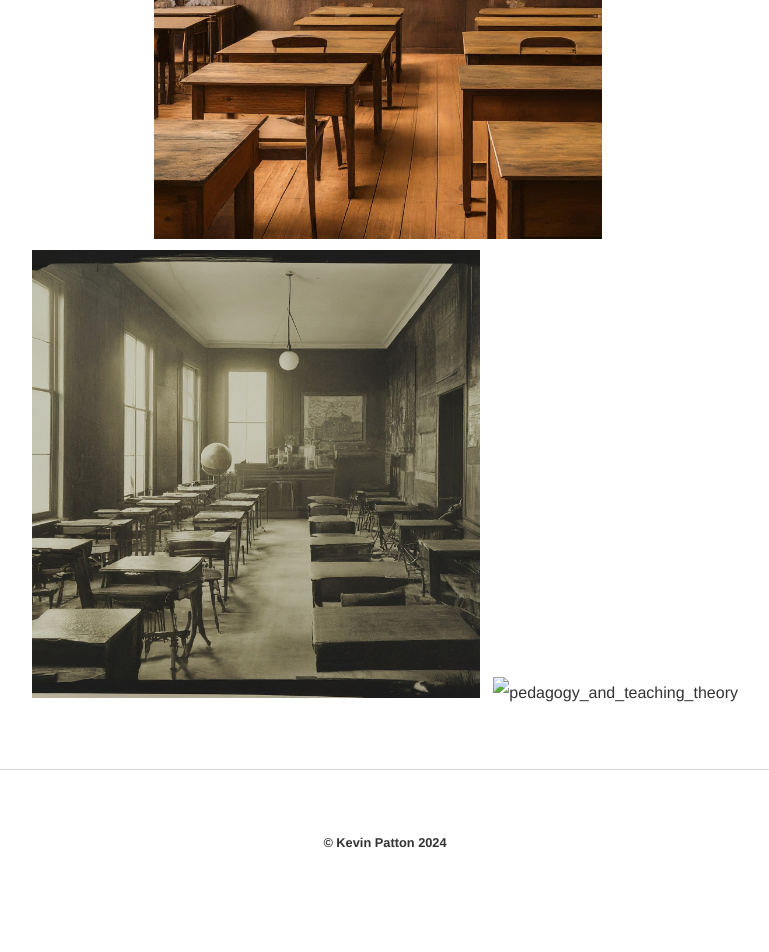
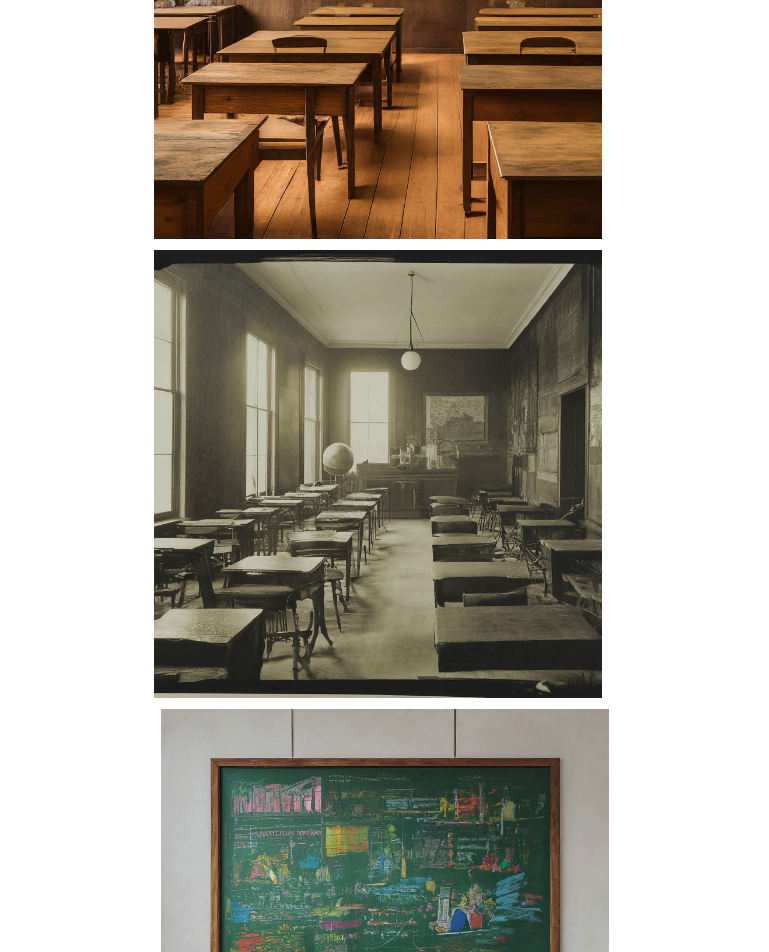
Before and after one commit to kevinjpatton/kevinjpatton.github.io, a Jekyll site: the page built from teaching/index.html, in a window 1280 px wide. Shown: the part 741-1693 px from the top of the page, without its empty margins (255-1024 px from the left). Built offline with Jekyll 4.4.1, drawn with Linux system fonts in a browser that asks for light colours; Markdown is read by kramdown in place of the engine named in the settings; before the commit the page ends 1657 px from its top, so only the background shows below that.

Commit message:
Update index.html

```diff
--- a/teaching/index.html
+++ b/teaching/index.html
@@ -3,4 +3,4 @@
 title: Teaching - Kevin Patton
 ---
 <p>This section is under a bit of construction over the summer. Check back soon for a revamped teaching *and* pedagogy information here.</p>
-<p style="text-align: center;"><img src="/teaching/currentcourses/Current_Courses.jpg" alt="current_philosophy_classes" class="thumbnail">&nbsp&nbsp&nbsp<img src="/teaching/pastcourses/Past_Courses.jpg" alt="past_philosophy_classes" class="thumbnail">&nbsp&nbsp&nbsp<img src="/teaching/pedagogy/Pedagogy.jpg" alt="pedagogy_and_teaching_theory" class="thumbnail"></p>
+<p style="text-align: center;"><img src="/teaching/currentcourses/Current_Courses.jpg" alt="current_philosophy_classes" class="thumbnail">&nbsp&nbsp&nbsp<img src="/teaching/pastcourses/Past_Courses.jpg" alt="past_philosophy_classes" class="thumbnail">&nbsp&nbsp&nbsp<img src="/pedagogy/Pedagogy.jpg" alt="pedagogy_and_teaching_theory" class="thumbnail"></p>
```
